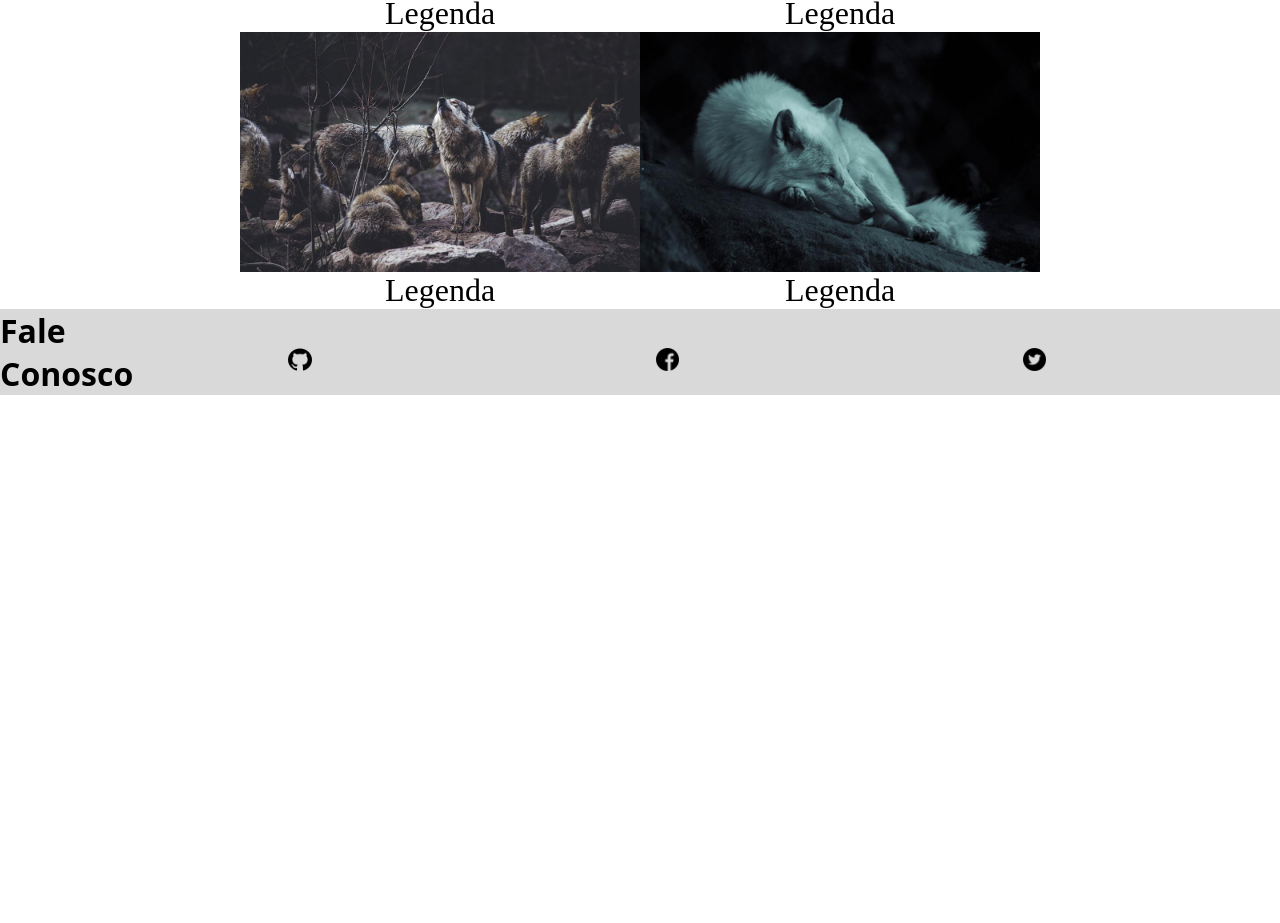
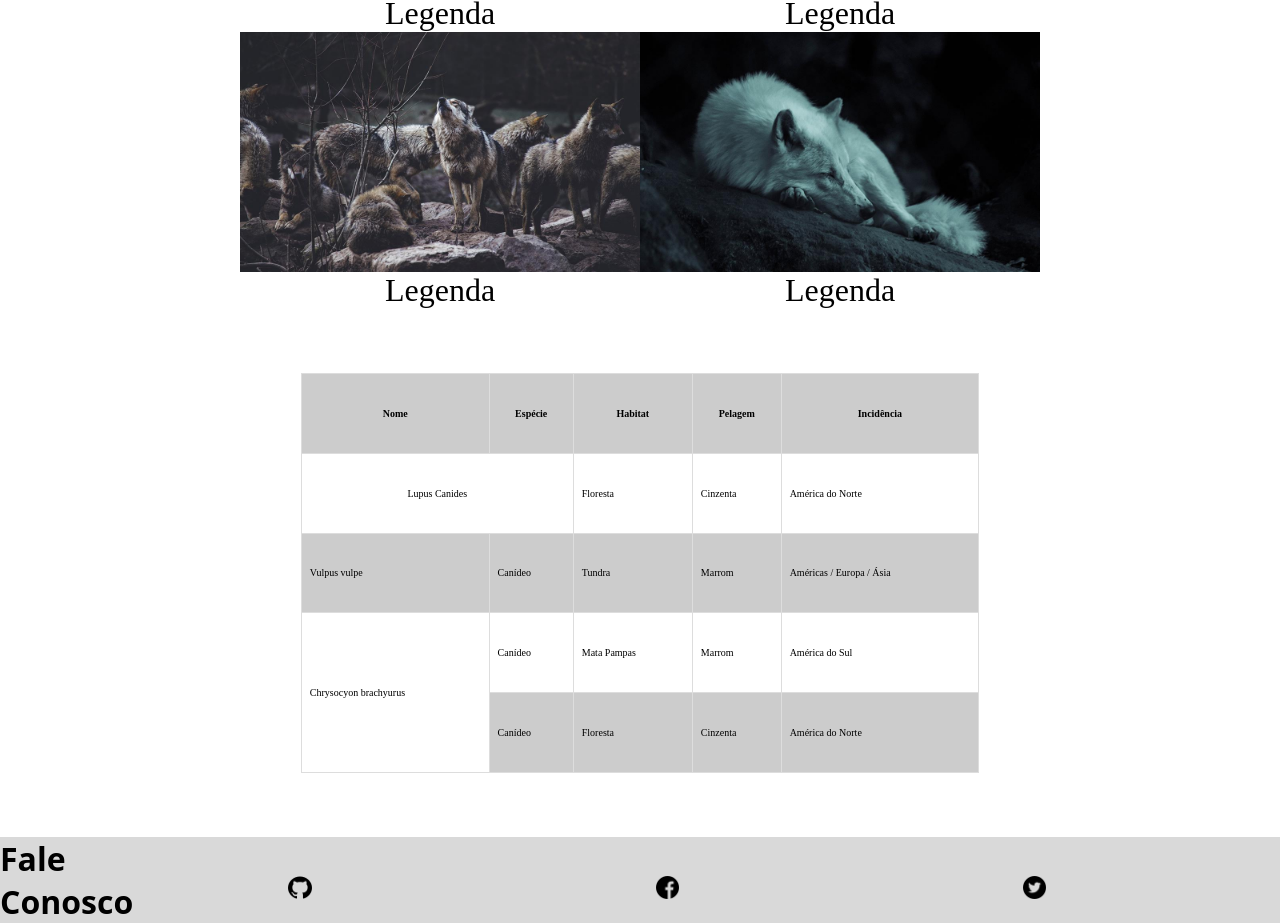
Before and after one commit to 1TDSS-2023/rm97611, a plain HTML site: page index.html in a window 1280 px wide. Shown: the part 975-1898 px from the top of the page. Before the commit the page ends 1370 px from the top, so only its background shows below. Drawn offline with Linux system fonts and the light colour scheme.

Commit message:
adicionando tabelas

```diff
--- a/css/style.css
+++ b/css/style.css
@@ -18,6 +18,31 @@ body{
     font-size: 2rem;
 }
 
+
+table{
+    border-collapse: collapse;
+    margin:5% auto;
+    width: 53vw;
+    height: 50vh;
+}
+
+th, td{
+    border: solid 1px #dddddd;
+    padding: 8px;
+}
+
+tr:nth-child(odd){ /* selecionando todos que sao impares e mudando a cor*/
+    background-color: #cccccc;
+}
+
+tr:hover{
+    background-color: #191010b3;
+}
+
+td[colspan]{ /* colocando o texto de 2 colunas no centro */
+    text-align: center;
+}
+
 /* breakpoint */
 
 @media (max-width: 735px) {
--- a/index.html
+++ b/index.html
@@ -52,6 +52,45 @@
         </div>
     </section>
 
+     <table>
+        <tr>
+            <th>Nome</th>
+            <th>Espécie</th>
+            <th>Habitat</th>
+            <th>Pelagem</th>
+            <th>Incidência</th>
+        </tr>
+        <tr>
+            <td colspan="2">Lupus Canides</td> <!-- junta 2 colunas -->
+            <!-- <td>Canídeo</td> -->
+            <td>Floresta</td>
+            <td>Cinzenta</td>
+            <td>América do Norte</td>
+        </tr>
+        <tr>
+            <td>Vulpus vulpe</td>
+            <td>Canídeo</td>
+            <td>Tundra</td>
+            <td>Marrom</td>
+            <td>Américas / Europa / Ásia</td>
+        </tr>
+        <tr>
+            <td rowspan="2">Chrysocyon brachyurus</td> <!-- junta 2 linhas -->
+            <td>Canídeo</td>
+            <td>Mata Pampas</td>
+            <td>Marrom</td>
+            <td>América do Sul</td>
+        </tr>
+        <tr>
+            <!-- <td>Lupus Canides</td> -->
+            <td>Canídeo</td>
+            <td>Floresta</td>
+            <td>Cinzenta</td>
+            <td>América do Norte</td>
+        </tr>
+
+    </table>
+
     <footer class="rodape">
         <h2>Fale Conosco</h2>
         <nav>
```
